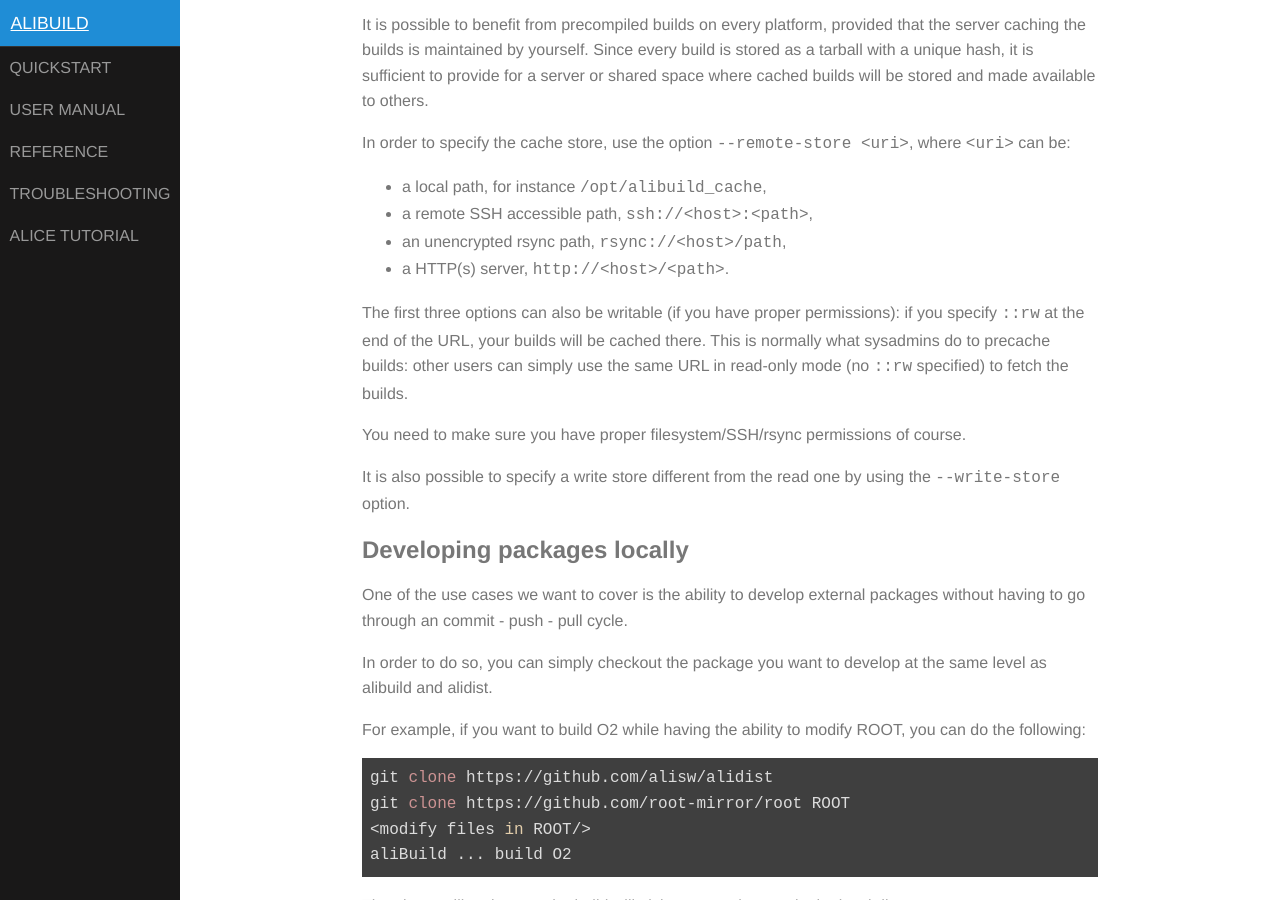
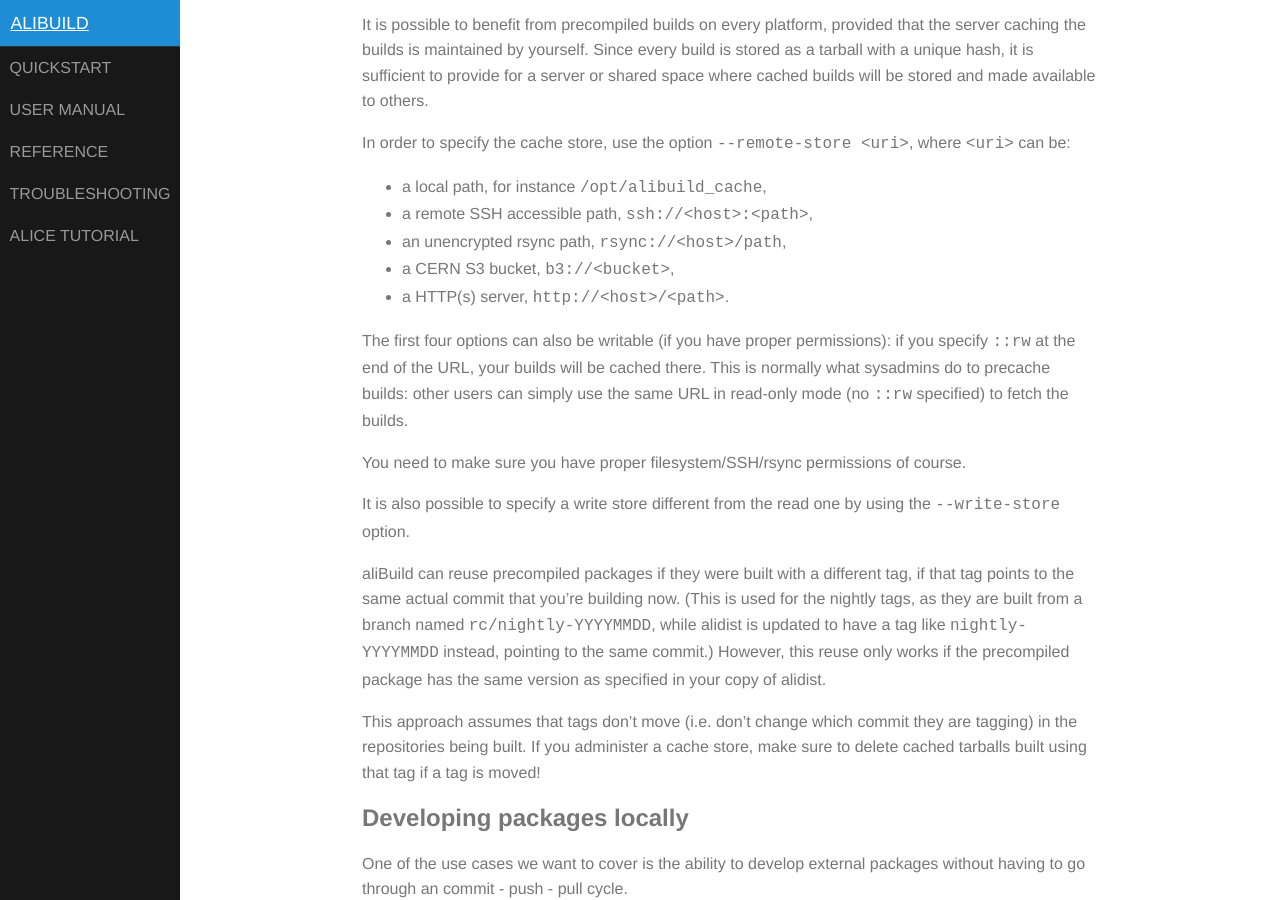
Before and after one commit to alisw/alibuild, a Jekyll site: the page built from docs/user.markdown, in a window 1280 px wide and 900 px high, scrolled down 1959 px. Built offline with Jekyll 4.4.1, drawn with Linux system fonts in a browser that asks for light colours.

Commit message:
Update documentation with new behaviour

```diff
--- a/docs/user.markdown
+++ b/docs/user.markdown
@@ -87,9 +87,10 @@
 * a local path, for instance `/opt/alibuild_cache`,
 * a remote SSH accessible path, `ssh://<host>:<path>`,
 * an unencrypted rsync path, `rsync://<host>/path`,
+* a CERN S3 bucket, `b3://<bucket>`,
 * a HTTP(s) server, `http://<host>/<path>`.
 
-The first three options can also be writable (if you have proper permissions):
+The first four options can also be writable (if you have proper permissions):
 if you specify `::rw` at the end of the URL, your builds will be cached there.
 This is normally what sysadmins do to precache builds: other users can simply
 use the same URL in read-only mode (no `::rw` specified) to fetch the builds.
@@ -100,6 +101,17 @@
 It is also possible to specify a write store different from the read one by
 using the `--write-store` option.
 
+aliBuild can reuse precompiled packages if they were built with a different tag,
+if that tag points to the same actual commit that you're building now. (This is
+used for the nightly tags, as they are built from a branch named
+`rc/nightly-YYYYMMDD`, while alidist is updated to have a tag like
+`nightly-YYYYMMDD` instead, pointing to the same commit.) However, this reuse
+only works if the precompiled package has the same version as specified in your
+copy of alidist.
+
+This approach assumes that tags don't move (i.e. don't change which commit they
+are tagging) in the repositories being built. If you administer a cache store,
+make sure to delete cached tarballs built using that tag if a tag is moved!
 
 ## Developing packages locally
 
```
